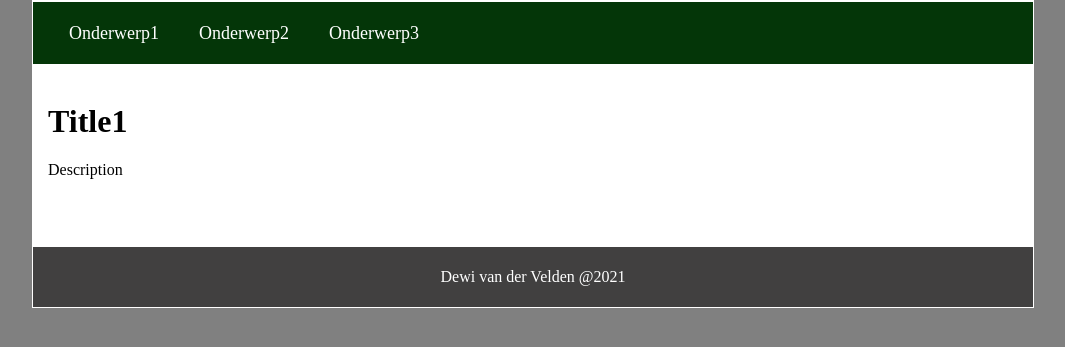
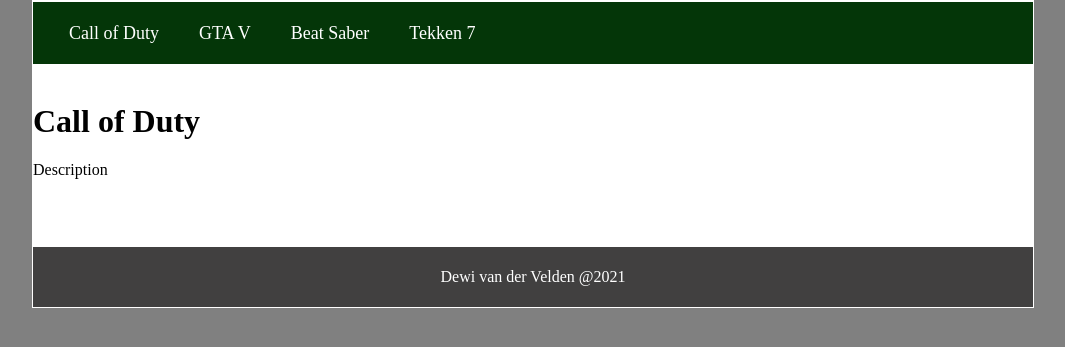
Before and after one commit to 99063668/Includes, a PHP site: page /?page=onderwerp1 in a window 1280 px wide. Shown: the top 347 px of the page, without its empty margins (107-1172 px from the left). Run offline with PHP 8.4, Linux system fonts and the light colour scheme.

Commit message:
Add files via upload

```diff
--- a/Lab 2/header.php
+++ b/Lab 2/header.php
@@ -9,16 +9,12 @@
     <div class="container">
         <nav>
             <ul>
-                <li><a href="index.php?page=onderwerp1">Onderwerp1</a></li>
-                <li><a href="index.php?page=onderwerp2">Onderwerp2</a></li>
-                <li><a href="index.php?page=onderwerp3">Onderwerp3</a></li>
+                <li><a href="index.php?page=Call_of_Duty">Call of Duty</a></li>
+                <li><a href="index.php?page=GTA_V">GTA V</a></li>
+                <li><a href="index.php?page=Beat_Saber">Beat Saber</a></li>
+                <li><a href="index.php?page=Tekken_7">Tekken 7</a></li>
             </ul>
         </nav>
-
-        <!--<header>
-            <h1>Onderwerp pagina</h1>
-            <p>Beschrijving onderwerp</p>
-        </header>-->
     </div>
 
 </body>
--- a/Lab 2/onderwerp1.php
+++ b/Lab 2/onderwerp1.php
@@ -10,7 +10,7 @@
 <body>
     <div class="container">
       <div class="pagecontainer">
-          <h1>Title1</h1>
+          <h1>Call of Duty</h1>
           <p>Description</p>
       </div>
     </div>
--- a/Lab 2/onderwerp2.php
+++ b/Lab 2/onderwerp2.php
@@ -10,7 +10,7 @@
 <body>
     <div class="container">
       <div class="pagecontainer">
-          <h1>Title2</h1>
+          <h1>GTA V</h1>
           <p>Description</p>
         <div>
     </div>
--- a/Lab 2/onderwerp3.php
+++ b/Lab 2/onderwerp3.php
@@ -10,7 +10,7 @@
 <body>
     <div class="container">
       <div class="pagecontainer">
-          <h1>Title3</h1>
+          <h1>Beat Saber</h1>
           <p>Description</p>
       </div>
     </div>
--- a/Lab 2/onderwerp4.php
+++ b/Lab 2/onderwerp4.php
@@ -10,7 +10,7 @@
 <body>
     <div class="container">
       <div class="pagecontainer">
-          <h1>Title4</h1>
+          <h1>Tekken 7</h1>
           <p>Description</p>
       </div>
     </div>
--- a/Lab 2/style.css
+++ b/Lab 2/style.css
@@ -32,10 +32,11 @@
     margin: auto;
     background: white;
     padding: 1px;
+    color: black;
 }
 
 .pagecontainer{
-    padding-left: 15px;
+    color: black;
 }
 
 footer{
```
